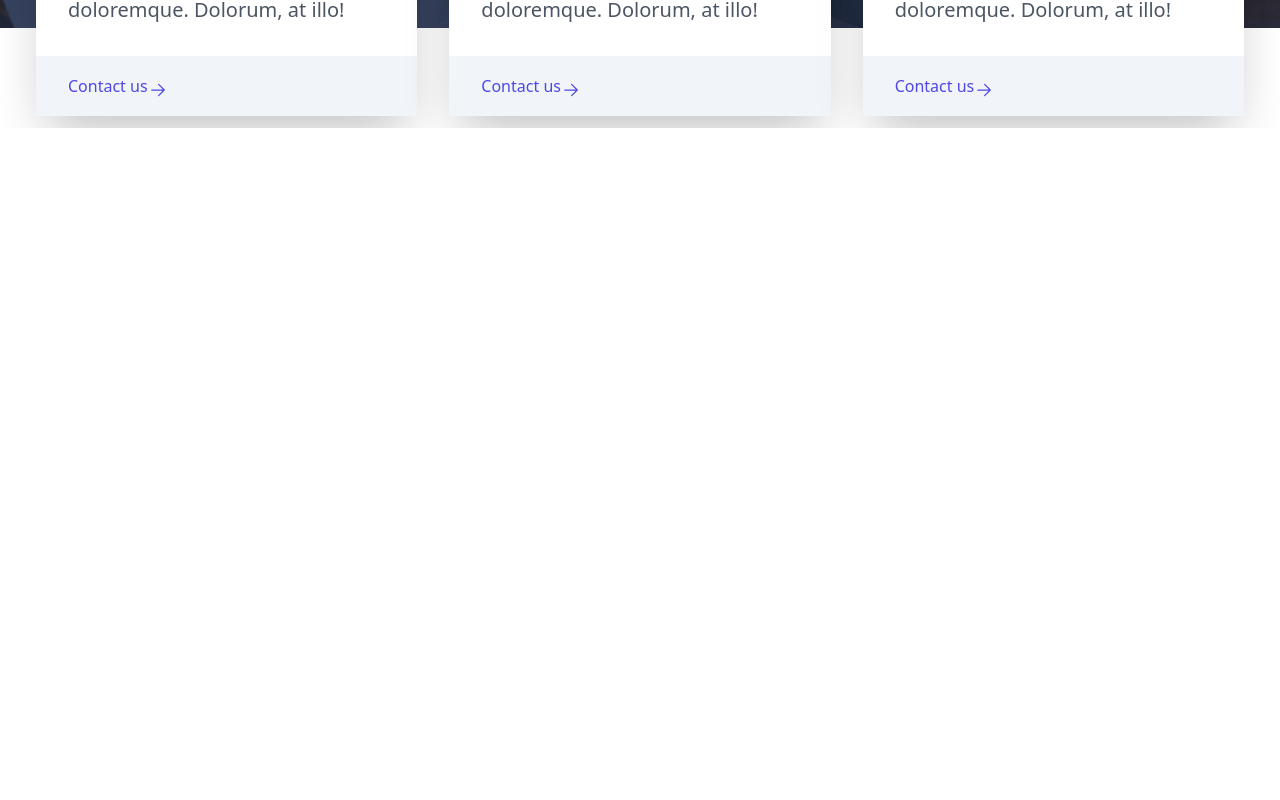
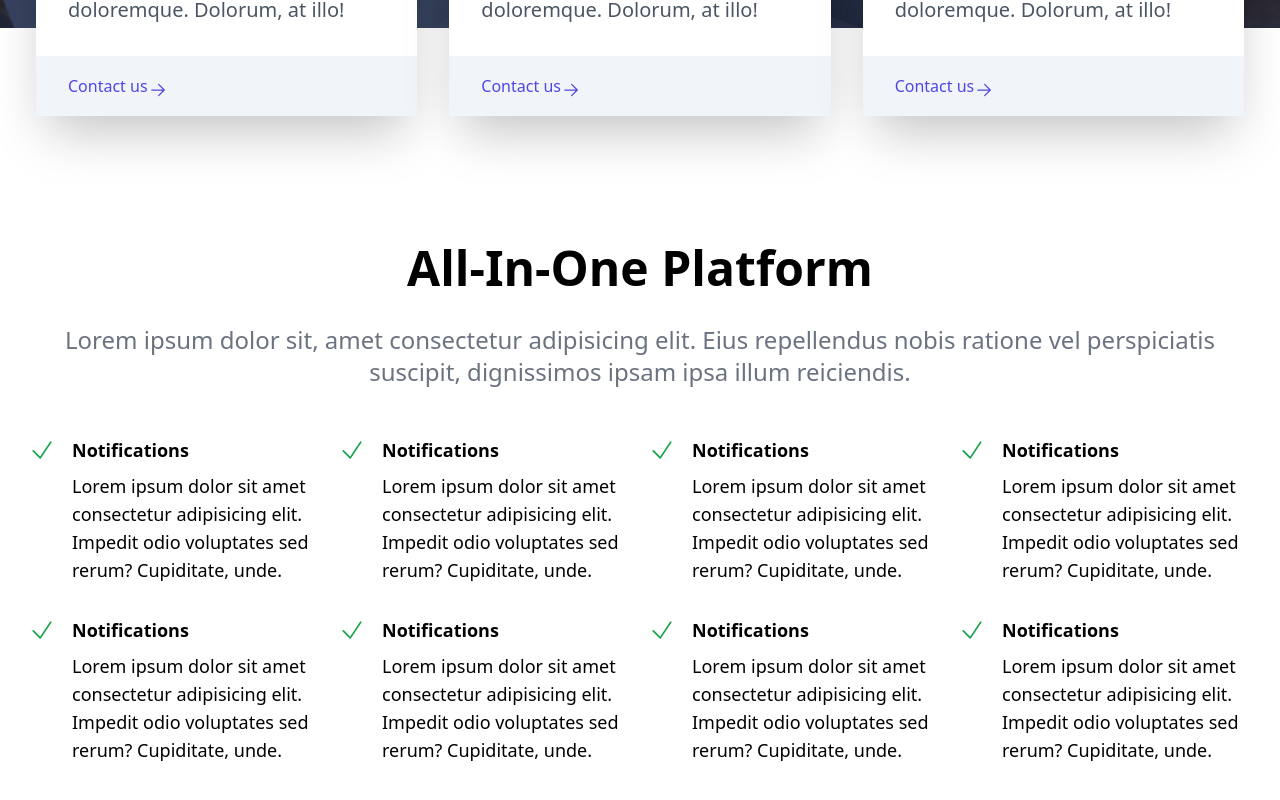
Before and after one commit to bihanviranga/tailwinds-business-site, a React (Create React App) app: page / in a window 1280 px wide. Shown: the part 2054-2854 px from the top of the page. Before the commit the page ends 2182 px from the top, so only its background shows below. Built offline with nearby package versions, Linux system fonts and the light colour scheme.

Commit message:
Implement All-in-one section

```diff
--- a/src/App.js
+++ b/src/App.js
@@ -2,6 +2,7 @@
 import Hero from './components/Hero';
 import About from './components/About';
 import Support from './components/Support';
+import AllInOne from './components/AllInOne';
 
 function App() {
   return (
@@ -10,6 +11,7 @@
       <Hero />
       <About />
       <Support />
+      <AllInOne />
     </>
   );
 }
--- /dev/null
+++ b/src/components/AllInOne.jsx
@@ -0,0 +1,126 @@
+import { CheckIcon } from "@heroicons/react/24/outline"
+
+function AllInOne() {
+  return (
+    <div className="w-full my-32">
+      <div className="max-w-[1240px] mx-auto px-2">
+        <h2 className="text-5xl font-bold text-center">
+          All-In-One Platform
+        </h2>
+        <p className="text-2xl py-8 text-gray-500 text-center">
+          Lorem ipsum dolor sit, amet consectetur adipisicing elit.
+          Eius repellendus nobis ratione vel perspiciatis suscipit,
+          dignissimos ipsam ipsa illum reiciendis.
+        </p>
+
+        <div className="grid sm:grid-cols-2 lg:grid-cols-4 gap-4 pt-4">
+          <div className="flex">
+            <div>
+              <CheckIcon className="w-7 mr-4 text-green-600" />
+            </div>
+            <div>
+              <h3 className="font-bold text-lg">Notifications</h3>
+              <p className="text-lg pt-2 pb-4">
+                Lorem ipsum dolor sit amet consectetur adipisicing elit.
+                Impedit odio voluptates sed rerum? Cupiditate, unde.
+              </p>
+            </div>
+          </div>
+
+          <div className="flex">
+            <div>
+              <CheckIcon className="w-7 mr-4 text-green-600" />
+            </div>
+            <div>
+              <h3 className="font-bold text-lg">Notifications</h3>
+              <p className="text-lg pt-2 pb-4">
+                Lorem ipsum dolor sit amet consectetur adipisicing elit.
+                Impedit odio voluptates sed rerum? Cupiditate, unde.
+              </p>
+            </div>
+          </div>
+
+          <div className="flex">
+            <div>
+              <CheckIcon className="w-7 mr-4 text-green-600" />
+            </div>
+            <div>
+              <h3 className="font-bold text-lg">Notifications</h3>
+              <p className="text-lg pt-2 pb-4">
+                Lorem ipsum dolor sit amet consectetur adipisicing elit.
+                Impedit odio voluptates sed rerum? Cupiditate, unde.
+              </p>
+            </div>
+          </div>
+
+          <div className="flex">
+            <div>
+              <CheckIcon className="w-7 mr-4 text-green-600" />
+            </div>
+            <div>
+              <h3 className="font-bold text-lg">Notifications</h3>
+              <p className="text-lg pt-2 pb-4">
+                Lorem ipsum dolor sit amet consectetur adipisicing elit.
+                Impedit odio voluptates sed rerum? Cupiditate, unde.
+              </p>
+            </div>
+          </div>
+
+          <div className="flex">
+            <div>
+              <CheckIcon className="w-7 mr-4 text-green-600" />
+            </div>
+            <div>
+              <h3 className="font-bold text-lg">Notifications</h3>
+              <p className="text-lg pt-2 pb-4">
+                Lorem ipsum dolor sit amet consectetur adipisicing elit.
+                Impedit odio voluptates sed rerum? Cupiditate, unde.
+              </p>
+            </div>
+          </div>
+
+          <div className="flex">
+            <div>
+              <CheckIcon className="w-7 mr-4 text-green-600" />
+            </div>
+            <div>
+              <h3 className="font-bold text-lg">Notifications</h3>
+              <p className="text-lg pt-2 pb-4">
+                Lorem ipsum dolor sit amet consectetur adipisicing elit.
+                Impedit odio voluptates sed rerum? Cupiditate, unde.
+              </p>
+            </div>
+          </div>
+
+          <div className="flex">
+            <div>
+              <CheckIcon className="w-7 mr-4 text-green-600" />
+            </div>
+            <div>
+              <h3 className="font-bold text-lg">Notifications</h3>
+              <p className="text-lg pt-2 pb-4">
+                Lorem ipsum dolor sit amet consectetur adipisicing elit.
+                Impedit odio voluptates sed rerum? Cupiditate, unde.
+              </p>
+            </div>
+          </div>
+
+          <div className="flex">
+            <div>
+              <CheckIcon className="w-7 mr-4 text-green-600" />
+            </div>
+            <div>
+              <h3 className="font-bold text-lg">Notifications</h3>
+              <p className="text-lg pt-2 pb-4">
+                Lorem ipsum dolor sit amet consectetur adipisicing elit.
+                Impedit odio voluptates sed rerum? Cupiditate, unde.
+              </p>
+            </div>
+          </div>
+        </div>
+      </div>
+    </div>
+  )
+}
+
+export default AllInOne
--- a/src/components/Support.jsx
+++ b/src/components/Support.jsx
@@ -4,7 +4,7 @@
 
 function Support() {
   return (
-    <div className="w-full h-screen mt-24">
+    <div className="w-full mt-24">
       <div className="w-full h-[700px] bg-gray-900/90 absolute">
         <img
           className="w-full h-full object-cover mix-blend-overlay"
```
